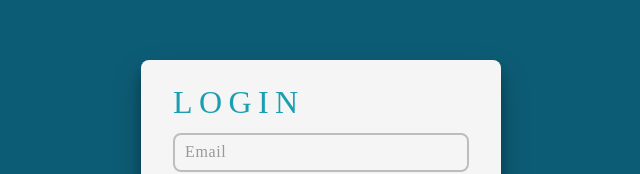
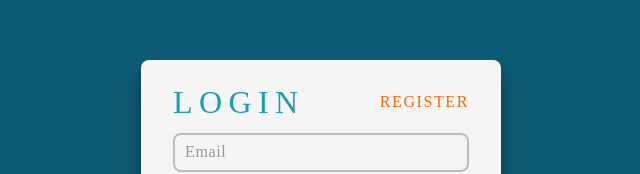
Before and after one commit to WONILLISM/wanted-pre-onboarding-frontend-april, a React (Create React App) app: page /signin in a window 1280 px wide. Shown: the part 222-396 px from the top of the page, without its empty margins (319-959 px from the left). Built offline with nearby package versions, Linux system fonts and the light colour scheme.

Commit message:
[feat] #6 로그인 회원가입 페이지 이동 처리

```diff
--- a/src/components/Auth/AuthForm.tsx
+++ b/src/components/Auth/AuthForm.tsx
@@ -1,16 +1,61 @@
 import React from "react";
-import styled from "styled-components";
+import { useNavigate } from "react-router-dom";
+import styled, { css } from "styled-components";
 
-const authTypeText = {
-  login: "LOGIN",
-  register: "REGISTER",
-};
+const AuthTitle = styled.div<{ authtype: "login" | "register" }>`
+  display: flex;
+  justify-content: space-between;
+  align-items: center;
 
-const AuthTitle = styled.div`
-  font-size: 2rem;
-  font-weight: 500;
-  letter-spacing: 0.4rem;
-  color: #199fb1;
+  & .login-text {
+    &:hover {
+      cursor: pointer;
+      transform: scale(1.1);
+      transition: all 0.2s ease-in-out;
+    }
+  }
+
+  & .register-text {
+    &:hover {
+      cursor: pointer;
+      transform: scale(1.1);
+      transition: all 0.2s ease-in-out;
+    }
+  }
+
+  & .login-text {
+    ${(props) =>
+      props.authtype === "login"
+        ? css`
+            font-size: 2rem;
+            font-weight: 500;
+            letter-spacing: 0.4rem;
+            color: #199fb1;
+          `
+        : css`
+            font-size: 1rem;
+            font-weight: 500;
+            letter-spacing: 0.1rem;
+            color: #ff6700;
+          `}
+  }
+
+  & .register-text {
+    ${(props) =>
+      props.authtype === "register"
+        ? css`
+            font-size: 2rem;
+            font-weight: 500;
+            letter-spacing: 0.4rem;
+            color: #199fb1;
+          `
+        : css`
+            font-size: 1rem;
+            font-weight: 500;
+            letter-spacing: 0.1rem;
+            color: #ff6700;
+          `}
+  }
 `;
 
 const RootStyle = styled.div`
@@ -24,9 +69,28 @@ interface AuthFormProps {
 }
 
 const AuthForm = ({ authType, children }: AuthFormProps) => {
+  const navigate = useNavigate();
+
   return (
     <RootStyle>
-      <AuthTitle>{authTypeText[authType]}</AuthTitle>
+      <AuthTitle authtype={authType}>
+        <div
+          className="login-text"
+          onClick={() => {
+            navigate("/signin");
+          }}
+        >
+          LOGIN
+        </div>
+        <div
+          className="register-text"
+          onClick={() => {
+            navigate("/signup");
+          }}
+        >
+          REGISTER
+        </div>
+      </AuthTitle>
       {children}
     </RootStyle>
   );
```
